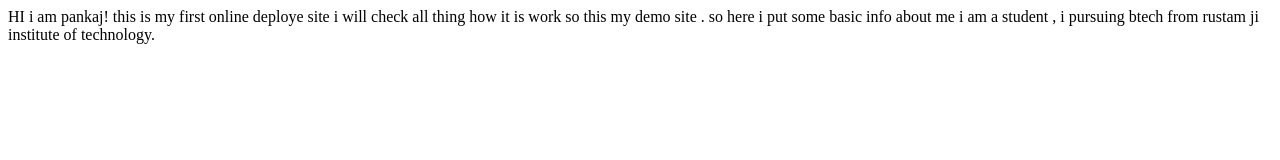
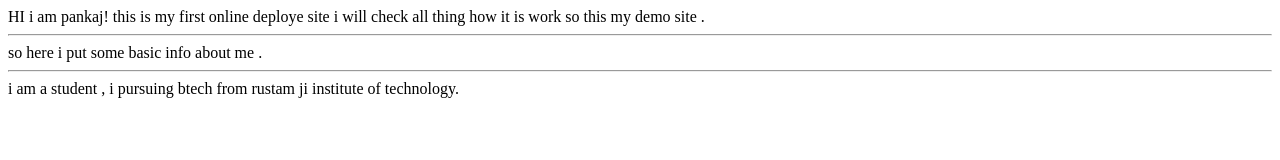
Before and after one commit to py-pankaj-ydv-7/pankajyadav-site, a plain HTML site: page index.html in a window 1280 px wide. Drawn offline with Linux system fonts and the light colour scheme.

Commit message:
update text

```diff
--- a/index.html
+++ b/index.html
@@ -7,7 +7,9 @@
 </head>
 <body>
     HI i am pankaj! this is my first online deploye site i will check all thing how it is work so this my demo site .
-    so here i put some basic info about me
+    <hr>
+    so here i put some basic info about me .
+    <hr>
     i am a student , i pursuing btech from rustam ji institute of technology.
 </body>
 </html>
```
